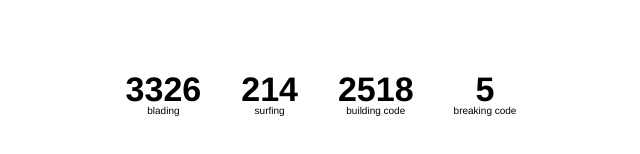
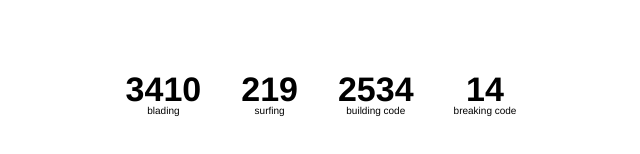
Before and after one commit to friederjanmoerman/yeah, a plain HTML site: page src/index.html in a window 1280 px wide. Shown: the part 306-460 px from the top of the page, 319-959 px from the left. Drawn offline with Linux system fonts and the light colour scheme; files that its build step writes are made by us from their sources; files whose address does not match are found by name.

Commit message:
update tracking

```diff
--- a/src/index.html
+++ b/src/index.html
@@ -12,19 +12,19 @@
 <section class="stats">
   <ul class="stats__counters">
     <li class="stats__counters__counter">
-      <span class="stats__counters__counter__number">3326</span><br>
+      <span class="stats__counters__counter__number">3410</span><br>
       blading
     </li>
     <li class="stats__counters__counter">
-      <span class="stats__counters__counter__number">214</span><br>
+      <span class="stats__counters__counter__number">219</span><br>
       surfing
     </li>
     <li class="stats__counters__counter">
-      <span class="stats__counters__counter__number">2518</span><br>
+      <span class="stats__counters__counter__number">2534</span><br>
       building code
     </li>
     <li class="stats__counters__counter">
-      <span class="stats__counters__counter__number">5</span><br>
+      <span class="stats__counters__counter__number">14</span><br>
       breaking code
     </li>
   </ul>
```
